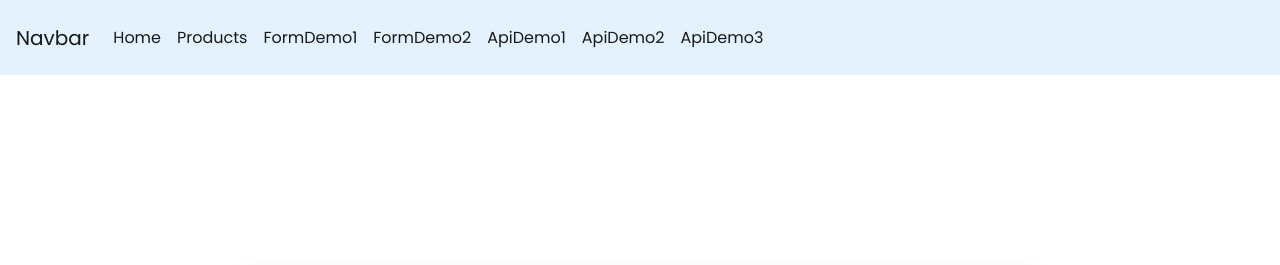
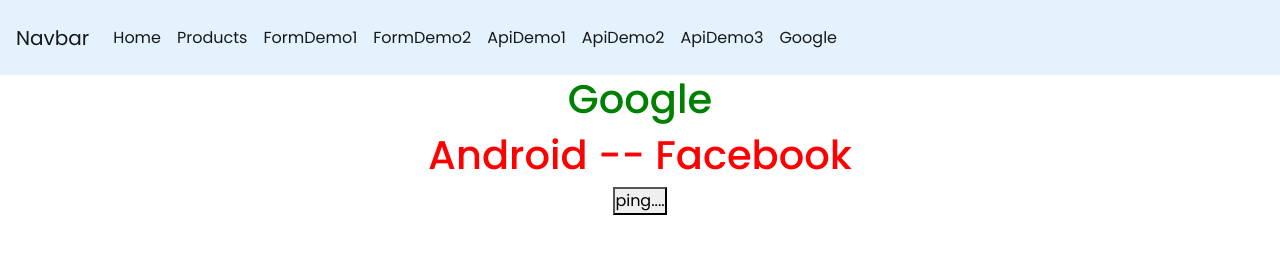
Before and after one commit to 12345-dd/learning24, a React (Create React App) app: page /google in a window 1280 px wide. Before the commit this address had no page. Shown: the top 265 px of the page. Built offline with nearby package versions, Linux system fonts and the light colour scheme.

Commit message:
ContextApi

```diff
--- a/src/App.js
+++ b/src/App.js
@@ -24,6 +24,7 @@
 import { MovieApi } from './components/MovieApi';
 import { UpdateUser } from './components/api/UpdateUser';
 import { TodoList } from './components/TodoList';
+import { Google } from './contextdemo/Google';
 
 
 
@@ -52,6 +53,7 @@
         <Route path='/movies' element={<MovieApi/>}></Route>
         <Route path = "/updateUser/:id" element = {<UpdateUser/>}></Route>
         <Route path='/todo' element={<TodoList/>}></Route>
+        <Route path='/google' element={<Google/>}></Route>
         <Route path='/*' element={<Errorpage/>}></Route>
       </Routes>
       {/* <Header title={title}/> */}
--- /dev/null
+++ b/src/Context.js
@@ -0,0 +1,3 @@
+import { createContext } from "react";
+
+export const AppContext = createContext();
--- a/src/Navbar.jsx
+++ b/src/Navbar.jsx
@@ -56,6 +56,11 @@
                     ApiDemo3
                 </Link>
             </li>
+            <li className="nav-item active">
+                <Link className="nav-link" to="/google">
+                    Google
+                </Link>
+            </li>
             </ul>
         </div>
      </nav>
--- /dev/null
+++ b/src/contextdemo/Android.jsx
@@ -0,0 +1,13 @@
+import React, { useContext } from 'react'
+import { Os11 } from './Os11'
+import { AppContext } from '../Context';
+
+export const Android = () => {
+    const {companyName} = useContext(AppContext);
+  return (
+    <div>
+        <h1 style={{color:"red"}}>Android -- {companyName}</h1>
+        <Os11></Os11>
+    </div>
+  )
+}
--- /dev/null
+++ b/src/contextdemo/Google.jsx
@@ -0,0 +1,18 @@
+import React, { useState } from 'react'
+import { Android } from './Android'
+import { AppContext } from '../Context'
+
+export const Google = () => {
+    const [companyName, setcompanyName] = useState("Facebook");
+    const pingGoogle = () => {
+        alert("You submitted");
+    }
+  return (
+    <div>
+        <h1 style={{color:"green"}}>Google</h1>
+        <AppContext.Provider value={{companyName,pingGoogle}}>
+            <Android/>
+        </AppContext.Provider>
+    </div>
+  )
+}
--- /dev/null
+++ b/src/contextdemo/Os11.jsx
@@ -0,0 +1,11 @@
+import React, { useContext } from 'react'
+import { AppContext } from '../Context';
+
+export const Os11 = () => {
+    const {companyName,pingGoogle} = useContext(AppContext);
+  return (
+    <div>
+        <button onClick={()=>{pingGoogle()}}>ping....</button>
+    </div>
+  )
+}
```
